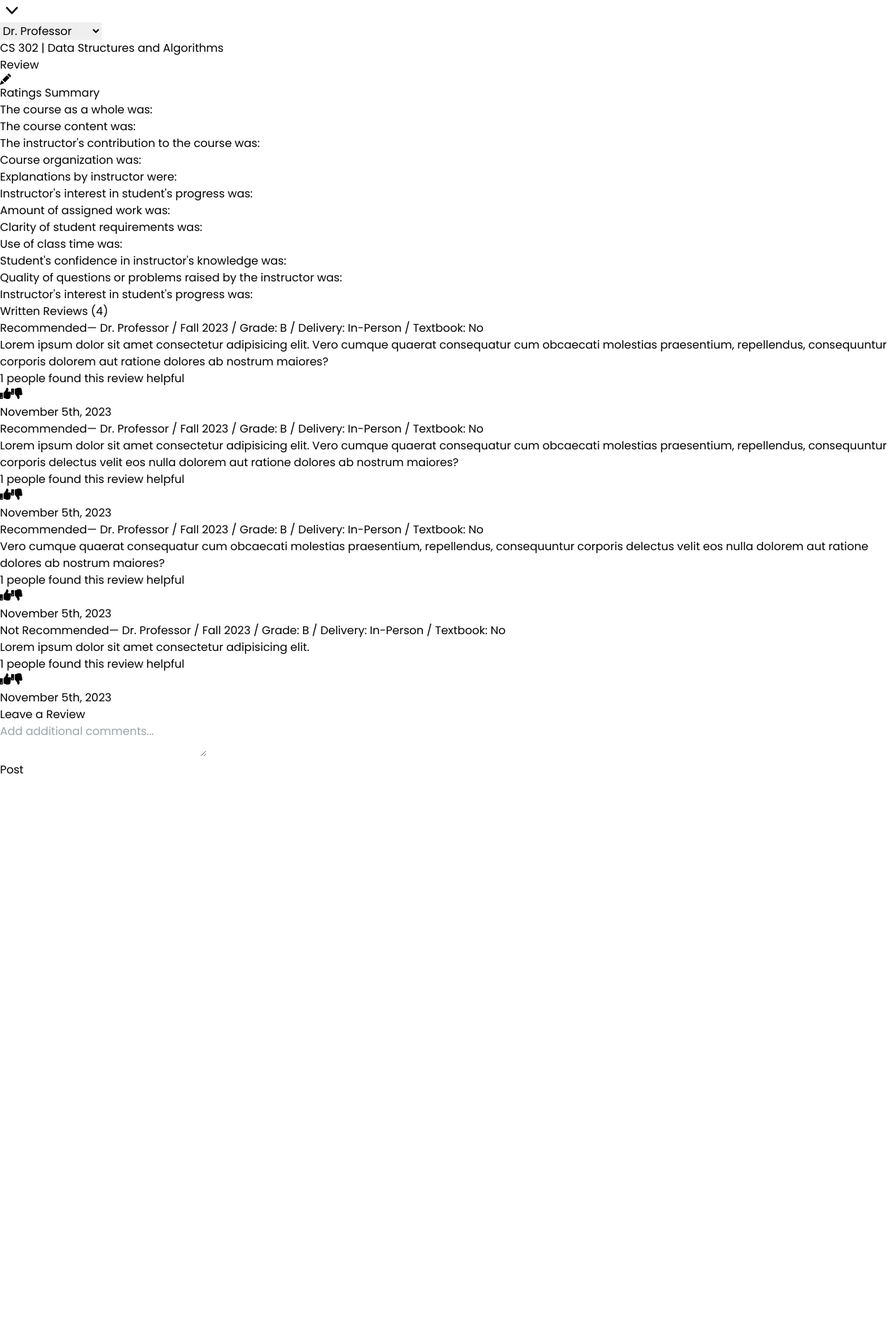
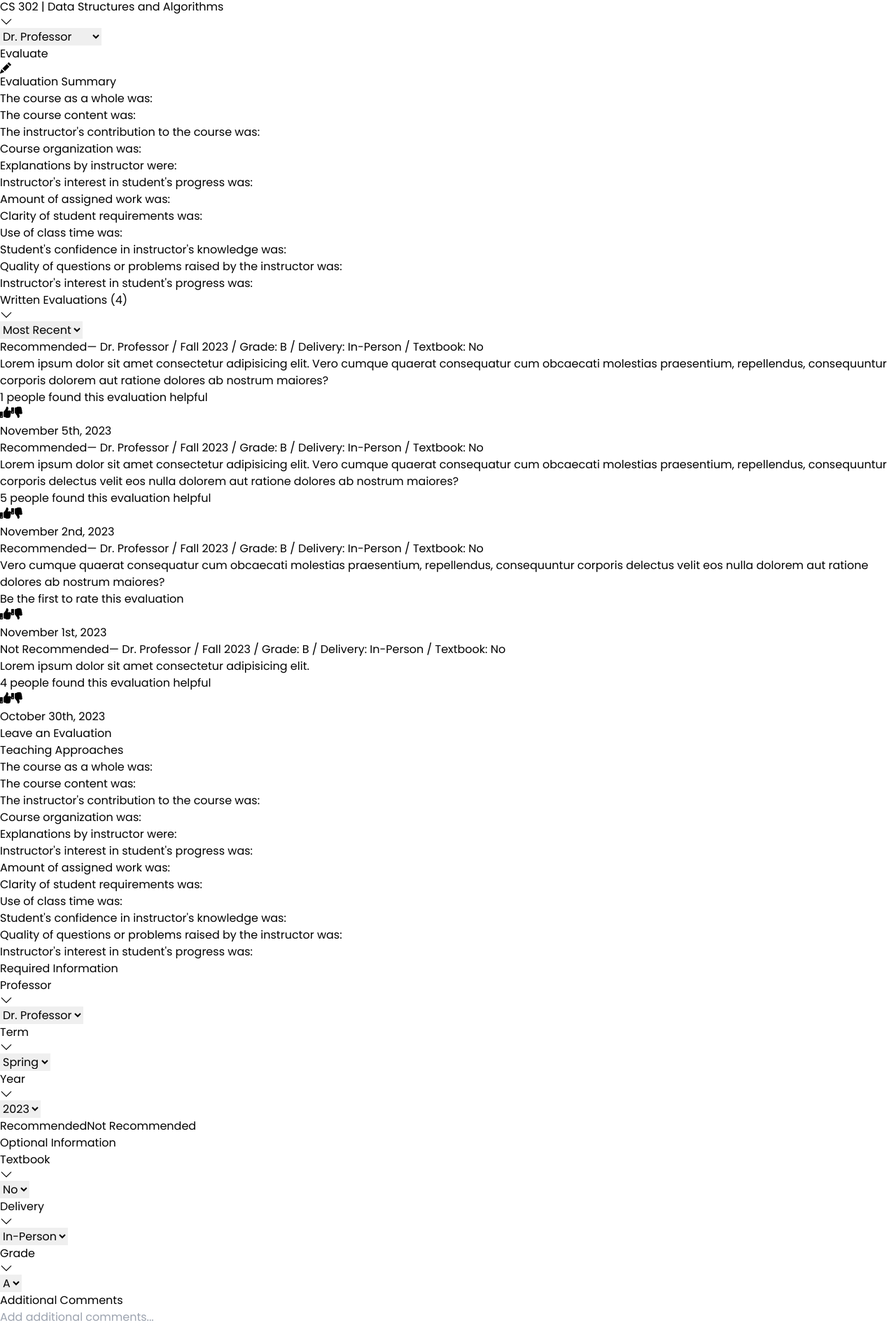
Before and after one commit to chrisj117/CS-472-GROUP-2-PROJECT, a React (Vite) app in the folder web/: page /review in a window 1280 px wide. Shown: the part 169-2072 px from the top of the page at 70% size. Before the commit the page ends 1281 px from the top, so only its background shows below. Built offline with nearby package versions, Linux system fonts and the light colour scheme.

Commit message:
Evaluation area

```diff
--- a/web/src/components/Navbar.jsx
+++ b/web/src/components/Navbar.jsx
@@ -1,5 +1,5 @@
 import { Link } from 'react-router-dom';
-import { BsFillSunFill } from 'react-icons/bs';
+import { BsSun } from 'react-icons/bs';
 import { MdSchool } from 'react-icons/md';
 
 const Navbar = () => {
@@ -19,7 +19,7 @@ const Navbar = () => {
       <div className="flex gap-6 items-center">
         <button className="text-black px-4 py-2 rounded-lg hover:bg-gray-900 hover:text-white hover:border-gray-900 border-2 border-gray-300">
           <div className="flex gap-2 items-center">
-            <span className="">Light Mode</span> <BsFillSunFill fontSize={21} />
+            <span className="">Light Mode</span> <BsSun fontSize={21} />
           </div>
         </button>
         <Link to="/about" className="text-black hover:underline text-lg">
--- a/web/src/components/RatingBar.jsx
+++ b/web/src/components/RatingBar.jsx
@@ -1,7 +1,7 @@
 /* eslint-disable react/prop-types */
 import { useEffect, useState } from 'react';
 
-const RatingBar = ({ question, rating }) => {
+const RatingBar = ({ question, rating, className }) => {
   const [segmentColor1, setSegmentColor1] = useState('bg-gray-300');
   const [segmentColor2, setSegmentColor2] = useState('bg-gray-300');
   const [segmentColor3, setSegmentColor3] = useState('bg-gray-300');
@@ -33,7 +33,7 @@ const RatingBar = ({ question, rating }) => {
   }, [rating]);
 
   return (
-    <div>
+    <div className={className}>
       <p className="mb-[2px]">{question}</p>
       <div className="flex gap-1">
         <div
--- a/web/src/components/ReviewCard.jsx
+++ b/web/src/components/ReviewCard.jsx
@@ -22,13 +22,13 @@ const ReviewCard = ({
         } rounded-l-lg`}
       ></div>
       <div className="border-t-2 border-b-2 border-r-2 rounded-r-lg border-gray-200 px-4 py-4 flex flex-col gap-6 w-full">
-        <div className="flex items-center gap-1">
-          <span className="font-semibold text-lg">
+        <div className="flex items-center gap-1 font-semibold">
+          <span className="text-lg">
             {recommended != null
               ? `${recommended ? 'Recommended' : 'Not Recommended'}`
               : 'N/A'}
           </span>
-          <span className="font-semibold">
+          <span>
             — {professor ? professor : 'N/A'} / {term ? term : 'N/A'}{' '}
             {year ? year : 'N/A'} / Grade: {grade ? grade : 'N/A'} / Delivery:{' '}
             {delivery ? delivery : 'N/A'} / Textbook:{' '}
@@ -40,12 +40,12 @@ const ReviewCard = ({
           {additionalComments ? additionalComments : 'N/A'}
         </div>
 
-        <div className="flex justify-between items-center">
+        <div className="flex justify-between items-center font-semibold">
           <div className="flex gap-4 items-center">
             <span className="text-sm">
               {likes > 0
-                ? `${likes} people found this review helpful`
-                : 'Be the first to rate this review'}
+                ? `${likes} people found this evaluation helpful`
+                : 'Be the first to rate this evaluation'}
             </span>
             <div className="flex gap-0.5">
               <button className="bg-gray-400 hover:bg-blue-500 px-4 py-1 rounded-l-md text-white">
--- a/web/src/pages/Review.jsx
+++ b/web/src/pages/Review.jsx
@@ -1,7 +1,7 @@
 // import { useState } from 'react';
 import Searchbar from '../components/Searchbar';
 import RatingBar from '../components/RatingBar';
-import { BsFillPencilFill } from 'react-icons/bs';
+import { BsChevronDown, BsFillPencilFill } from 'react-icons/bs';
 import ReviewCard from '../components/ReviewCard';
 // import ReviewCard from '../components/ReviewCard';
 
@@ -27,47 +27,38 @@ const Review = () => {
       <div className="flex justify-between items-center mb-10 border-b-2 border-gray-100 pb-8">
         {/* Review button */}
         {/* NOTE: for now, this link is appearance only and will likely be refactored */}
-        <div className="flex gap-3 items-center">
+        <div className="flex gap-6 items-center">
+          <h2 className="font-bold text-2xl">
+            CS 302 | Data Structures and Algorithms
+          </h2>
           {/* Professor dropdown */}
           <div className="relative inline-flex self-center">
-            {/* svg dropdown arrow */}
-            <svg
-              className="bg-white absolute top-0 right-0 m-2 pointer-events-none p-2 rounded"
-              width="34px"
-              height="34px"
-              viewBox="0 0 20 20"
-            >
-              <path
-                fillRule="evenodd"
-                d="M5.23 7.21a.75.75 0 011.06.02L10 11.168l3.71-3.938a.75.75 0 111.08 1.04l-4.25 4.5a.75.75 0 01-1.08 0l-4.25-4.5a.75.75 0 01.02-1.06z"
-                clipRule="evenodd"
-              />
-            </svg>
+            {/* dropdown arrow */}
+            <BsChevronDown
+              className="absolute right-4 top-4 pointer-events-none"
+              fontSize={18}
+            />
 
             {/* Professor list */}
-            <select className="text-xl font-semibold rounded border-2 border-gray-400 h-12 w-45 pl-5 pr-10 bg-white appearance-none">
+            <select className="text-lg font-semibold rounded border-2 border-gray-400 h-12 w-60 pl-4 pr-10 bg-white appearance-none">
               <option>Dr. Professor</option>
               <option>Dr. Example</option>
               <option>Dr. LoremIpsum</option>
             </select>
           </div>
-
-          <h2 className="font-bold text-2xl">
-            CS 302 | Data Structures and Algorithms
-          </h2>
         </div>
 
         <a
-          href="#review"
+          href="#evaluation"
           className="flex gap-2 items-center rounded-lg bg-blue-600 hover:bg-blue-700 px-6 py-3 text-md font-medium text-white transition focus:outline-none focus:ring"
         >
-          <span>Review</span> <BsFillPencilFill />
+          <span>Evaluate</span> <BsFillPencilFill />
         </a>
       </div>
 
       <div className="w-full max-w-screen-xl mx-auto mb-10 border-b-2 border-gray-100 pb-12">
         <h3 className="font-semibold text-2xl max-w-screen-xl w-full mx-auto mb-4">
-          Ratings Summary
+          Evaluation Summary
         </h3>
         <div className="flex justify-between">
           <div className="flex flex-col gap-5">
@@ -108,7 +99,24 @@ const Review = () => {
       </div>
 
       <div className="pb-12 mb-10 border-b-2 border-gray-100 max-w-screen-xl mx-auto w-full">
-        <h3 className="font-semibold text-2xl mb-4">Written Reviews (4)</h3>
+        <div className="flex gap-6 items-center mb-4">
+          <h3 className="font-semibold text-2xl">Written Evaluations (4)</h3>
+          {/* Professor dropdown */}
+          <div className="relative inline-flex self-center">
+            {/* dropdown arrow */}
+            <BsChevronDown
+              className="absolute right-3 top-4 pointer-events-none"
+              fontSize={18}
+            />
+
+            {/* Professor list */}
+            <select className="text-lg font-semibold rounded border-2 border-gray-400 h-12 w-48 pl-4 pr-10 bg-white appearance-none">
+              <option>Most Recent</option>
+              <option>Most Helpful</option>
+            </select>
+          </div>
+        </div>
+
         <div className="flex flex-col gap-4 ">
           <ReviewCard
             additionalComments="Lorem ipsum dolor sit amet consectetur adipisicing elit. Vero cumque quaerat consequatur cum obcaecati molestias praesentium, repellendus, consequuntur corporis dolorem aut ratione dolores ab nostrum maiores?"
@@ -126,11 +134,11 @@ const Review = () => {
           <ReviewCard
             additionalComments="Lorem ipsum dolor sit amet consectetur adipisicing elit. Vero cumque quaerat consequatur cum obcaecati molestias praesentium, repellendus, consequuntur corporis delectus velit eos nulla dolorem aut ratione dolores ab nostrum maiores?"
             recommended={true}
-            date="November 5th, 2023"
+            date="November 2nd, 2023"
             grade="B"
             delivery="In-Person"
             textbook="No"
-            likes={1}
+            likes={5}
             professor="Dr. Professor"
             term="Fall"
             year="2023"
@@ -139,11 +147,11 @@ const Review = () => {
           <ReviewCard
             additionalComments="Vero cumque quaerat consequatur cum obcaecati molestias praesentium, repellendus, consequuntur corporis delectus velit eos nulla dolorem aut ratione dolores ab nostrum maiores?"
             recommended={true}
-            date="November 5th, 2023"
+            date="November 1st, 2023"
             grade="B"
             delivery="In-Person"
             textbook="No"
-            likes={1}
+            likes={0}
             professor="Dr. Professor"
             term="Fall"
             year="2023"
@@ -152,11 +160,11 @@ const Review = () => {
           <ReviewCard
             additionalComments="Lorem ipsum dolor sit amet consectetur adipisicing elit."
             recommended={false}
-            date="November 5th, 2023"
+            date="October 30th, 2023"
             grade="B"
             delivery="In-Person"
             textbook="No"
-            likes={1}
+            likes={4}
             professor="Dr. Professor"
             term="Fall"
             year="2023"
@@ -169,18 +177,174 @@ const Review = () => {
       <div className="max-w-screen-xl mx-auto w-full pb-40">
         <h3
           className="font-semibold text-2xl max-w-screen-xl w-full mx-auto mb-4"
-          id="review"
+          id="evaluation"
         >
-          Leave a Review
+          Leave an Evaluation
         </h3>
-        <div>
-          <textarea
-            placeholder="Add additional comments..."
-            className="p-2 focus:outline-1 focus:outline-blue-500 border-[0.1px] resize-none h-[120px] border-[#9EA5B1] rounded-md w-[60vw]"
-          ></textarea>
-          <div className="flex justify-end">
-            <button className="text-sm font-semibold absolute bg-blue-500 hover:bg-blue-600 w-fit text-white py-2 rounded px-3">
-              Post
+        <div className="max-w-screen-lg mx-auto flex flex-col gap-16 border-2 border-gray-200 rounded-xl px-8 py-4">
+          <div>
+            <h4 className="font-semibold text-xl mb-4">Teaching Approaches</h4>
+            <div className="flex flex-col gap-4">
+              <RatingBar question="The course as a whole was:" rating={3} />
+              <RatingBar question="The course content was:" rating={3} />
+              <RatingBar
+                question="The instructor's contribution to the course was:"
+                rating={3}
+              />
+              <RatingBar question="Course organization was:" rating={3} />
+              <RatingBar
+                question="Explanations by instructor were:"
+                rating={3}
+              />
+              <RatingBar
+                question="Instructor's interest in student's progress was:"
+                rating={3}
+              />
+              <RatingBar question="Amount of assigned work was:" rating={3} />
+              <RatingBar
+                question="Clarity of student requirements was:"
+                rating={3}
+              />
+              <RatingBar question="Use of class time was:" rating={3} />
+              <RatingBar
+                question="Student's confidence in instructor's knowledge was:"
+                rating={3}
+              />
+              <RatingBar
+                question="Quality of questions or problems raised by the instructor was:"
+                rating={3}
+              />
+              <RatingBar
+                question="Instructor's interest in student's progress was:"
+                rating={3}
+              />
+            </div>
+          </div>
+
+          <div>
+            <h4 className="font-semibold text-xl mb-4">Required Information</h4>
+            <div className="flex flex-col gap-4">
+              <div className="flex gap-2 items-center justify-between w-full max-w-sm">
+                <p className="text-lg">Professor </p>
+                <div className="relative inline-flex self-center">
+                  {/* dropdown arrow */}
+                  <BsChevronDown
+                    className="absolute right-3 top-4 pointer-events-none"
+                    fontSize={18}
+                  />
+
+                  {/* Professor list */}
+                  <select className="font-semibold rounded border-2 border-gray-400 h-10 w-48 pl-4 pr-10 bg-white appearance-none">
+                    <option>Dr. Professor</option>
+                  </select>
+                </div>
+              </div>
+
+              <div className="flex gap-2 items-center justify-between w-full max-w-sm">
+                <p className="text-lg">Term </p>
+                <div className="relative inline-flex self-center">
+                  {/* dropdown arrow */}
+                  <BsChevronDown
+                    className="absolute right-3 top-4 pointer-events-none"
+                    fontSize={18}
+                  />
+
+                  {/* Term list */}
+                  <select className="font-semibold rounded border-2 border-gray-400 h-10 w-48 pl-4 pr-10 bg-white appearance-none">
+                    <option>Spring</option>
+                  </select>
+                </div>
+              </div>
+
+              <div className="flex gap-2 items-center justify-between w-full max-w-sm">
+                <p className="text-lg">Year </p>
+                <div className="relative inline-flex self-center">
+                  {/* dropdown arrow */}
+                  <BsChevronDown
+                    className="absolute right-3 top-4 pointer-events-none"
+                    fontSize={18}
+                  />
+
+                  {/* Year list */}
+                  <select className="font-semibold rounded border-2 border-gray-400 h-10 w-48 pl-4 pr-10 bg-white appearance-none">
+                    <option>2023</option>
+                  </select>
+                </div>
+              </div>
+
+              <div className="flex items-center w-full max-w-sm">
+                <button className="border-t-2 border-l-2 border-b-2 border-r border-gray-400 rounded-l-lg px-4 py-2 flex-1">
+                  Recommended
+                </button>
+                <button className="border-t-2 border-r-2 border-b-2 border-l border-gray-400 rounded-r-lg px-4 py-2 flex-1">
+                  Not Recommended
+                </button>
+              </div>
+            </div>
+          </div>
+
+          <div>
+            <h4 className="font-semibold text-xl mb-4">Optional Information</h4>
+            <div className="flex flex-col gap-4">
+              <div className="flex gap-2 items-center justify-between w-full max-w-sm">
+                <p className="text-lg">Textbook </p>
+                <div className="relative inline-flex self-center">
+                  {/* dropdown arrow */}
+                  <BsChevronDown
+                    className="absolute right-3 top-4 pointer-events-none"
+                    fontSize={18}
+                  />
+
+                  {/* Professor list */}
+                  <select className="font-semibold rounded border-2 border-gray-400 h-10 w-48 pl-4 pr-10 bg-white appearance-none">
+                    <option>No</option>
+                  </select>
+                </div>
+              </div>
+
+              <div className="flex gap-2 items-center justify-between w-full max-w-sm">
+                <p className="text-lg">Delivery </p>
+                <div className="relative inline-flex self-center">
+                  {/* dropdown arrow */}
+                  <BsChevronDown
+                    className="absolute right-3 top-4 pointer-events-none"
+                    fontSize={18}
+                  />
+
+                  {/* Professor list */}
+                  <select className="font-semibold rounded border-2 border-gray-400 h-10 w-48 pl-4 pr-10 bg-white appearance-none">
+                    <option>In-Person</option>
+                  </select>
+                </div>
+              </div>
+
+              <div className="flex gap-2 items-center justify-between w-full max-w-sm">
+                <p className="text-lg">Grade </p>
+                <div className="relative inline-flex self-center">
+                  {/* dropdown arrow */}
+                  <BsChevronDown
+                    className="absolute right-3 top-4 pointer-events-none"
+                    fontSize={18}
+                  />
+
+                  {/* Professor list */}
+                  <select className="font-semibold rounded border-2 border-gray-400 h-10 w-48 pl-4 pr-10 bg-white appearance-none">
+                    <option>A</option>
+                  </select>
+                </div>
+              </div>
+            </div>
+          </div>
+
+          <div>
+            <h4 className="font-semibold text-xl mb-4">Additional Comments</h4>
+            <textarea
+              placeholder="Add additional comments..."
+              className="p-2 focus:outline-1 focus:outline-blue-500 border-[0.1px] resize-none h-[120px] border-[#9EA5B1] rounded-md w-full mb-4"
+            ></textarea>
+
+            <button className="text-lg font-semibold bg-blue-500 hover:bg-blue-600 text-white py-2 rounded px-3 w-full">
+              Post Evaluation
             </button>
           </div>
         </div>
```
